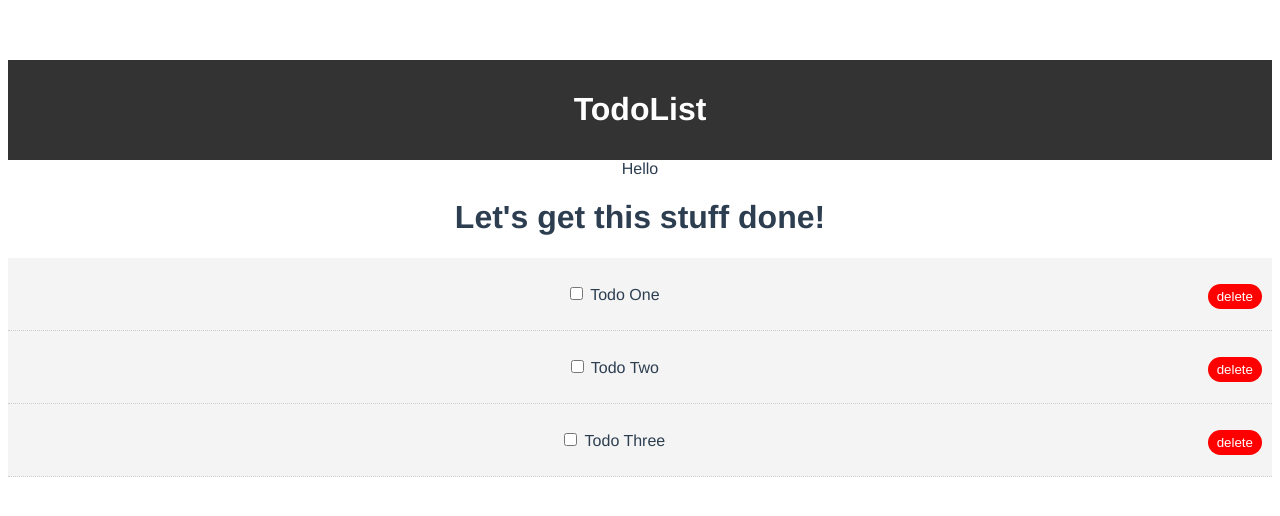
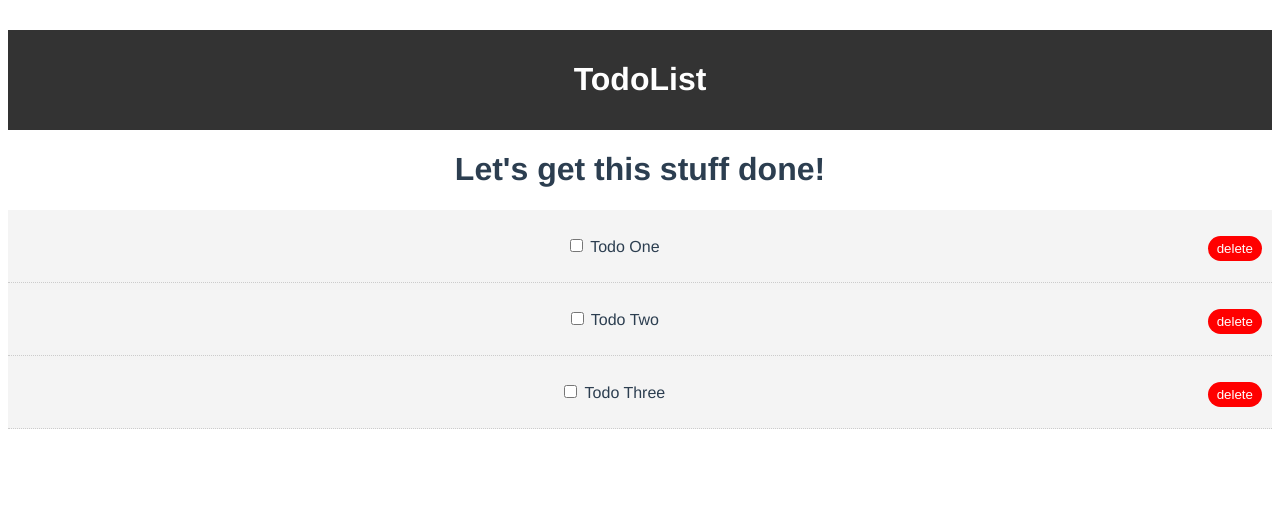
Before and after one commit to stujmar/vue-sinatra, a Vue app in the folder hello-vue/: page / in a window 1280 px wide. Shown: the top 516 px of the page. Built offline with nearby package versions, Linux system fonts and the light colour scheme.

Commit message:
cleaned up working stuff in header and margin

```diff
--- a/hello-vue/src/App.vue
+++ b/hello-vue/src/App.vue
@@ -19,7 +19,7 @@ export default {
   },
   data() {
     return {
-      msg: 'Hello',
+      msg: '',
       todos: [
         {
           id: 1,
@@ -54,6 +54,6 @@ export default {
   -moz-osx-font-smoothing: grayscale;
   text-align: center;
   color: #2c3e50;
-  margin-top: 60px;
+  margin-top: 30px;
 }
 </style>
```
